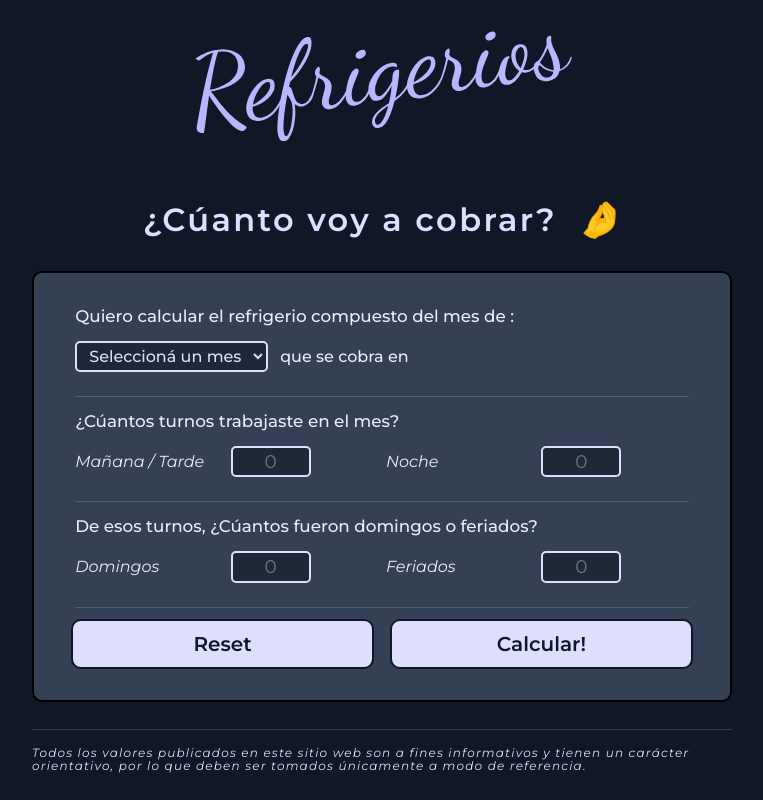
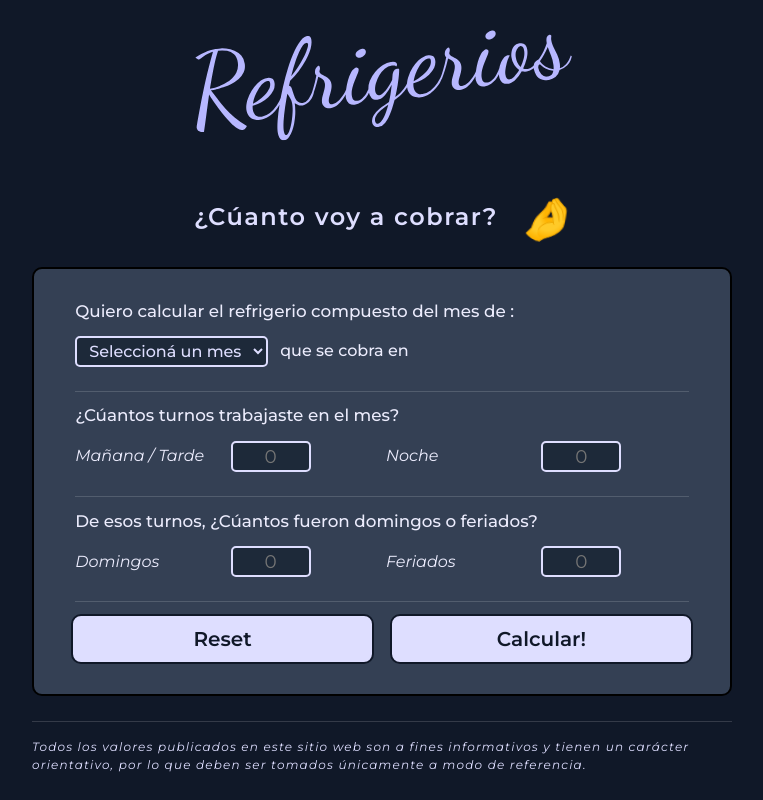
Before and after one commit to Alejandro-Madero/refrigerios, a React (Vite) app: page / in a window 1280 px wide. Shown: the whole page, without its empty margins (258-1021 px from the left). Built offline with nearby package versions, Linux system fonts and the light colour scheme.

Commit message:
Updated header font-sizes and smaller screens flex-direction. Updated footer disclaimer line-height

```diff
--- a/src/Components/Disclaimer/Disclaimer.module.css
+++ b/src/Components/Disclaimer/Disclaimer.module.css
@@ -10,7 +10,7 @@
   font-size: 0.75rem;
   font-style: italic;
   letter-spacing: 1.2px;
-  line-height: 1.15;
+  line-height: 1.5;
   color: var(--color-primary-200);
 }
 
@@ -37,8 +37,4 @@
   .disclaimer {
     width: 50%;
   }
-
-  .disclaimer p {
-    letter-spacing: 2px;
-  }
 }
--- a/src/Components/Header/Header.module.css
+++ b/src/Components/Header/Header.module.css
@@ -1,7 +1,8 @@
 .header {
   display: flex;
+  flex-direction: column;
+  gap: 0.5rem;
   align-items: center;
-  justify-content: space-around;
   width: 90%;
   justify-self: center;
   margin-bottom: 1rem;
@@ -10,17 +11,16 @@
 .title {
   font-size: 1.25rem;
   font-weight: 500;
-
   color: var(--color-primary-200);
 }
 
 .fingers {
   width: 2rem;
   height: 2rem;
+  animation: what 3s infinite;
 }
 
-/*
-@keyframes guienso {
+@keyframes what {
   0% {
     transform-origin: bottom left;
     transform: rotate(0deg);
@@ -41,12 +41,9 @@
     transform-origin: bottom left;
     transform: rotate(0deg);
   }
-} */
+}
 
 @media (min-width: 350px) {
-  .title {
-    font-size: 1.5rem;
-  }
   .fingers {
     width: 2.5rem;
     height: 2.5rem;
@@ -54,30 +51,42 @@
 }
 
 @media (min-width: 450px) {
+  .header {
+    flex-direction: row;
+    justify-content: space-around;
+    justify-content: center;
+    gap: 1.5rem;
+  }
   .title {
-    letter-spacing: 0.15rem;
+    font-size: 1.35rem;
+    letter-spacing: 1.5px;
     font-weight: 600;
   }
 
-  .header {
-    justify-content: center;
-    gap: 1.5rem;
+  .fingers {
+    width: 2.5rem;
+    height: 2.5rem;
   }
 }
 
 @media (min-width: 750px) {
+  .title {
+    font-size: 1.5rem;
+  }
+
   .header {
     width: 80%;
+  }
+
+  .fingers {
+    width: 3rem;
+    height: 3rem;
   }
 }
 
 @media (min-width: 1000px) {
   .header {
     width: 70%;
-  }
-
-  .title {
-    font-size: 2rem;
   }
 }
 
```
